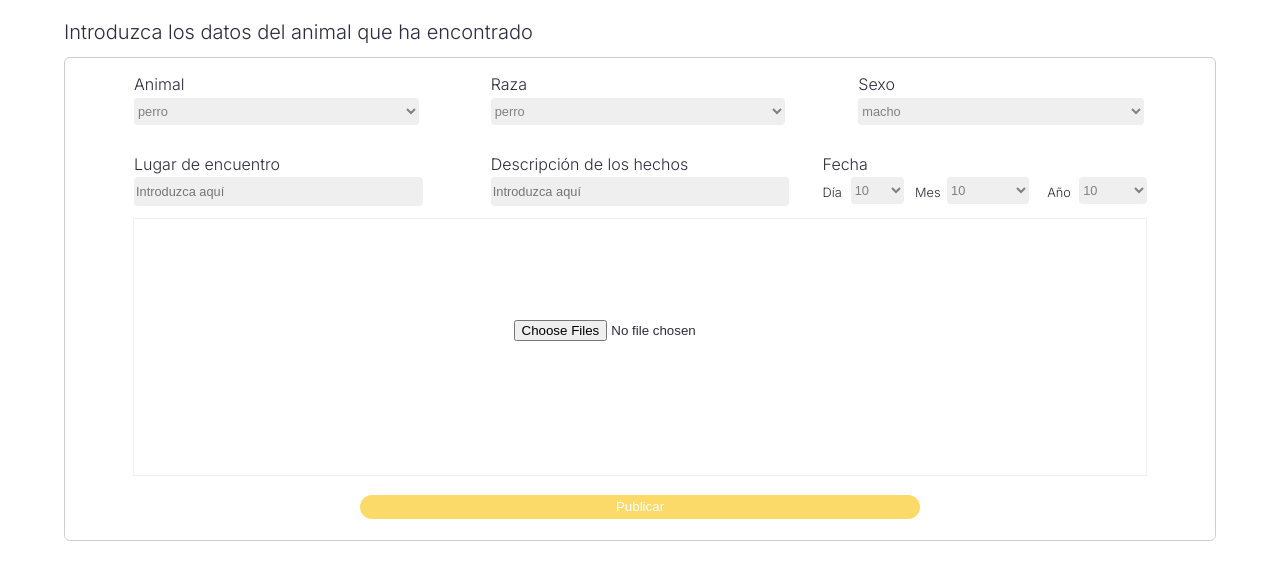
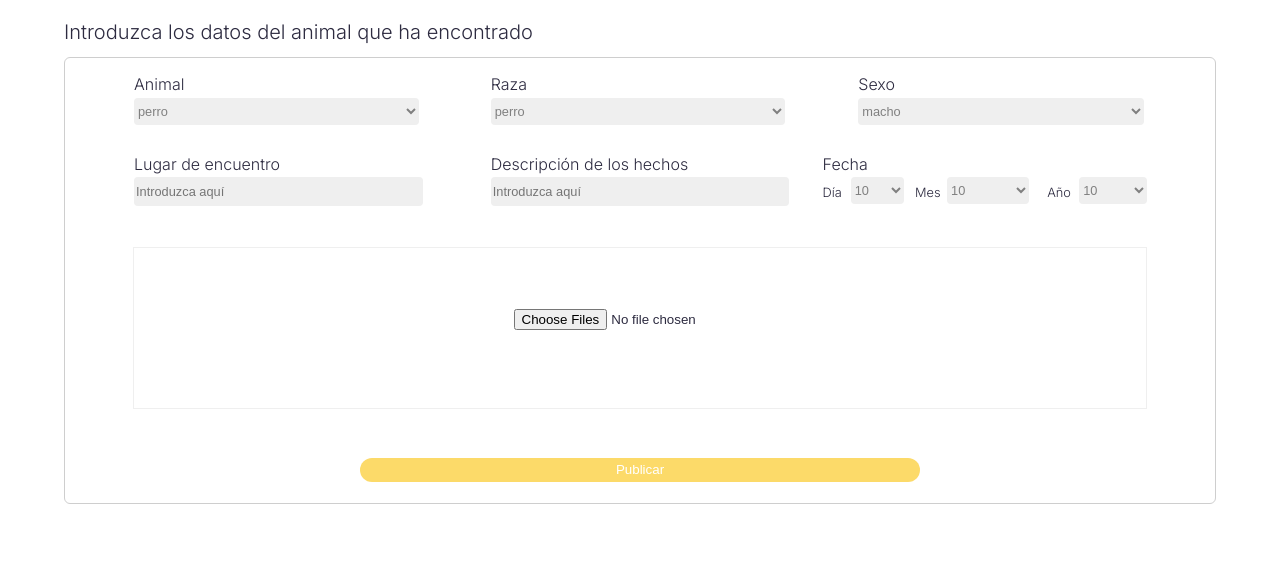
Before and after one commit to danibetzamora/FindMyPet, a PHP site: page /formPostEncontrado.html in a window 1280 px wide. Shown: the part 79-659 px from the top of the page. Run offline with PHP 8.4, Linux system fonts and the light colour scheme.

Commit message:
cambios en form post

```diff
--- a/formPostEncontrado.html
+++ b/formPostEncontrado.html
@@ -163,9 +163,12 @@ body p{
 
 .f3{
     width: 88%;
-    height: 16rem;
+    height: 10rem;
     text-align: center;
-    margin: auto;
+    margin-top: 1.5em;
+    margin-bottom: 1.5em;
+    margin-left: auto;
+    margin-right: auto;
 }
 
 .f4{
@@ -267,7 +270,7 @@ body p{
                 </div>
             </div>
             <div   style="border:1px solid #EFEFEF;text-align: center" class="f3">
-                <input style="margin-top: 10%;"  type="file" multiple name="fotos" value="">
+                <input style="margin-top: 6%;"  type="file" multiple name="fotos" value="">
             </div>
             <div class="f4">
                 <button>Publicar</button>
--- a/header.css
+++ b/header.css
@@ -2,6 +2,7 @@
 @import url('https://fonts.googleapis.com/css2?family=Poppins:wght@700&display=swap');
 
 header {
+    margin-top: 1%;
     margin: 1em;
     display: flex;
     justify-content: space-between;
```
